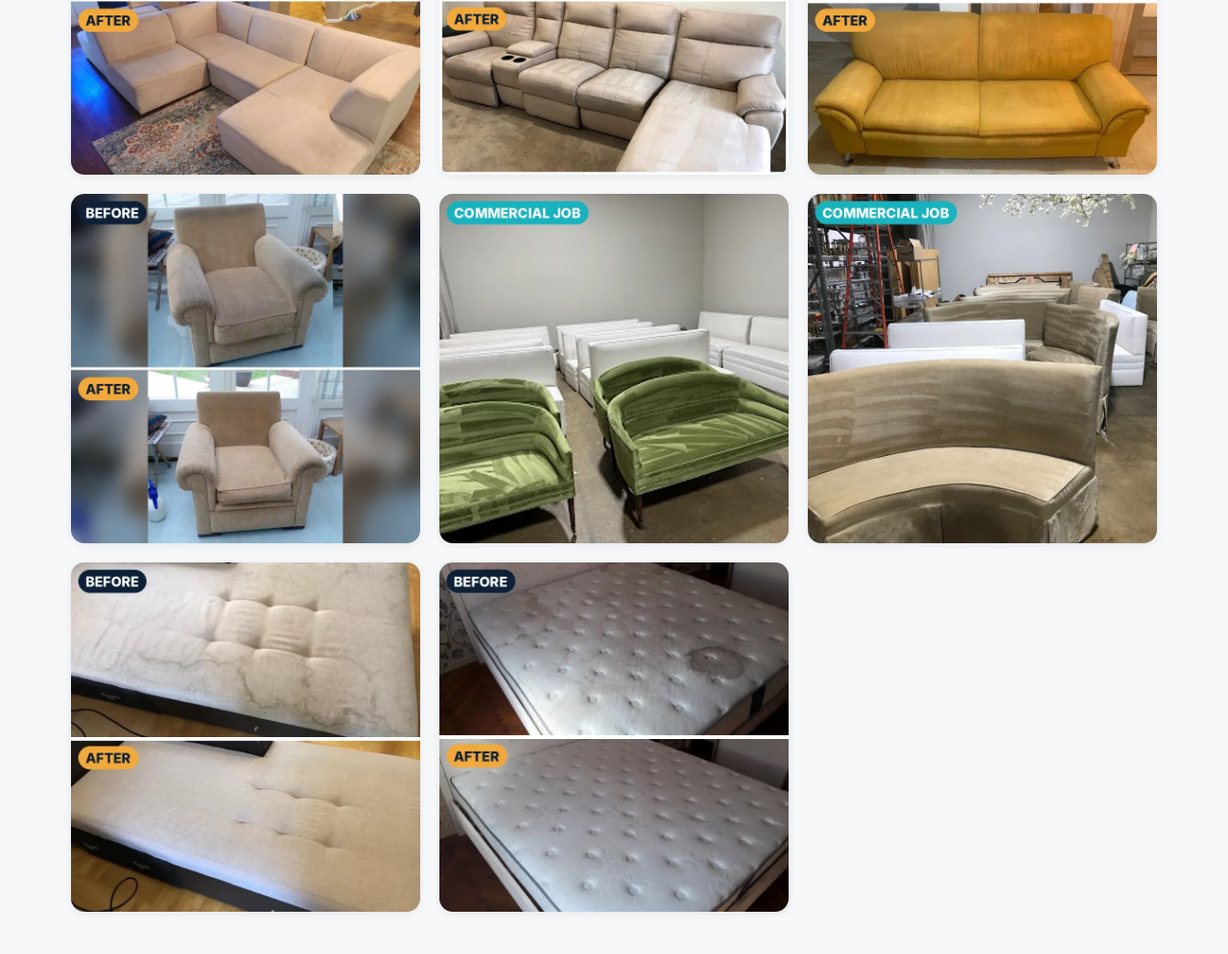
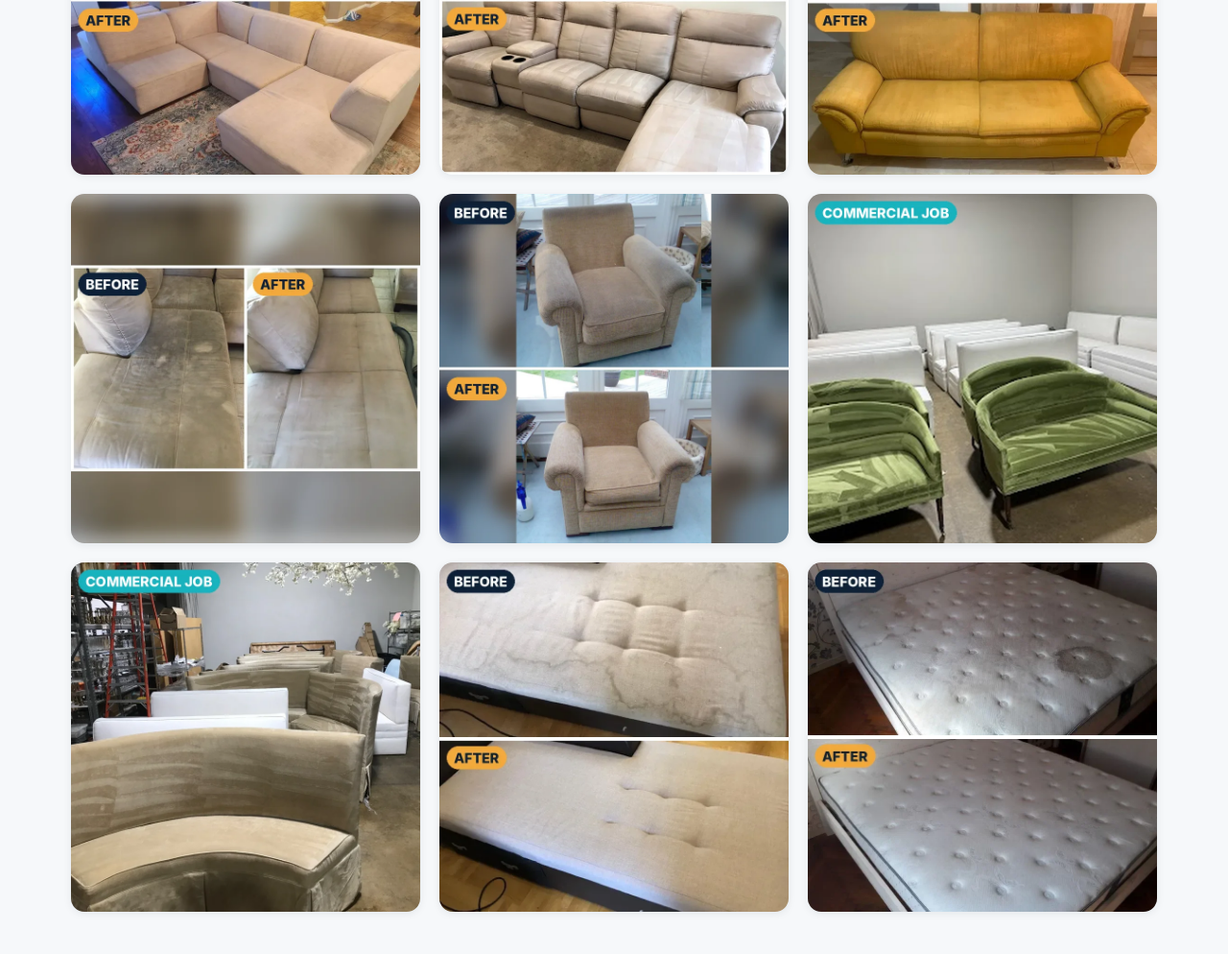
Before and after one commit to luckygreer88-ctrl/dallas-home-improvement, a plain HTML site: page sofa-cleaning-deal.html in a window 1280 px wide. Shown: the part 2147-3141 px from the top of the page at 96% size. Drawn offline with Linux system fonts and the light colour scheme.

Commit message:
Sofa deal page gallery: microfiber sectional before/after at position 4
Co-Authored-By: Claude Opus 5.5 <noreply@anthropic.com>
Claude-Session: https://claude.ai/code/session_014X5TQR9pePy1xRWcMQ8UHT

```diff
--- a/sofa-cleaning-deal.html
+++ b/sofa-cleaning-deal.html
@@ -360,6 +360,7 @@
       <div class="gallery-item" style="aspect-ratio:1/1;"><img src="images/sectional-before-after.webp" alt="Cream sectional before and after our cleaning, stains on the chaise removed" width="768" height="768" loading="lazy"></div>
       <div class="gallery-item" style="aspect-ratio:1/1;"><img src="images/recliner-sectional-before-after.webp" alt="Stained reclining sectional before and after our cleaning" width="768" height="768" loading="lazy"></div>
       <div class="gallery-item" style="aspect-ratio:1/1;"><img src="images/furniture-couch-yellow.webp" alt="Yellow sofa before and after upholstery cleaning" width="768" height="768" loading="lazy"></div>
+      <div class="gallery-item" style="aspect-ratio:1/1;"><img src="images/sectional-2-before-after.webp" alt="Microfiber sectional chaise before and after stain removal" width="768" height="768" loading="lazy"></div>
       <div class="gallery-item" style="aspect-ratio:1/1;"><img src="images/chair-before-after.webp" alt="Armchair before and after upholstery cleaning" width="768" height="768" loading="lazy"></div>
       <div class="gallery-item" style="aspect-ratio:1/1;"><img src="images/commercial-sofas-1.webp" alt="Commercial job: rows of event sofas and green velvet loveseats after cleaning" width="768" height="768" loading="lazy"></div>
       <div class="gallery-item" style="aspect-ratio:1/1;"><img src="images/commercial-sofas-2.webp" alt="Commercial job: curved event banquettes after cleaning" width="768" height="768" loading="lazy"></div>
```
Also changed, not shown: images/sectional-2-before-after.webp (added), 1 other file.
